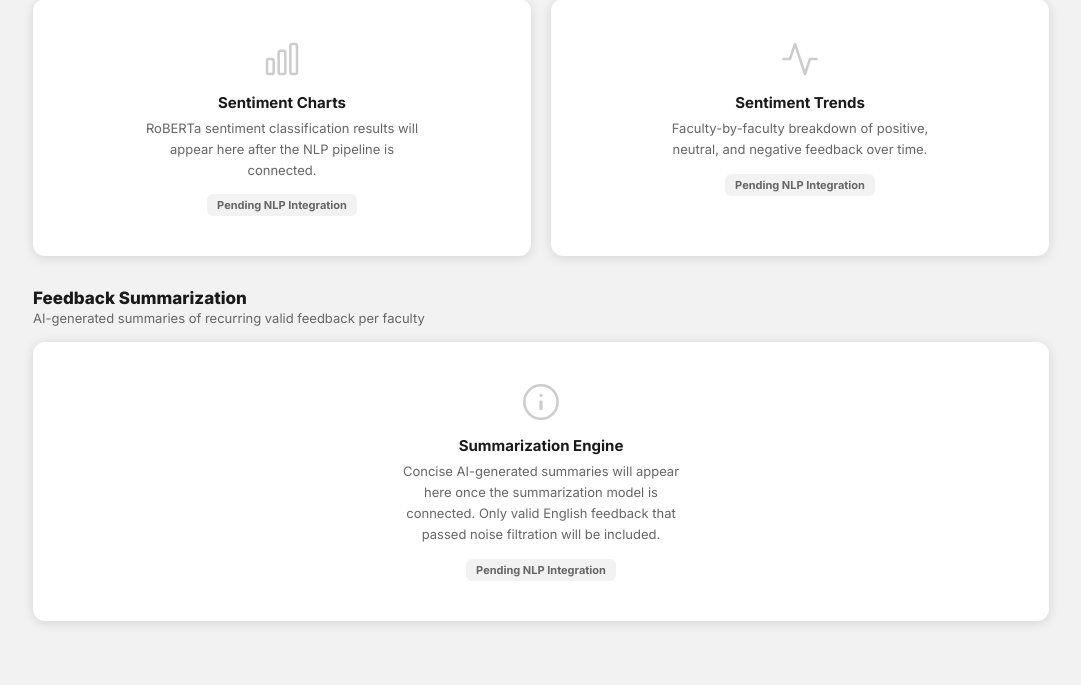
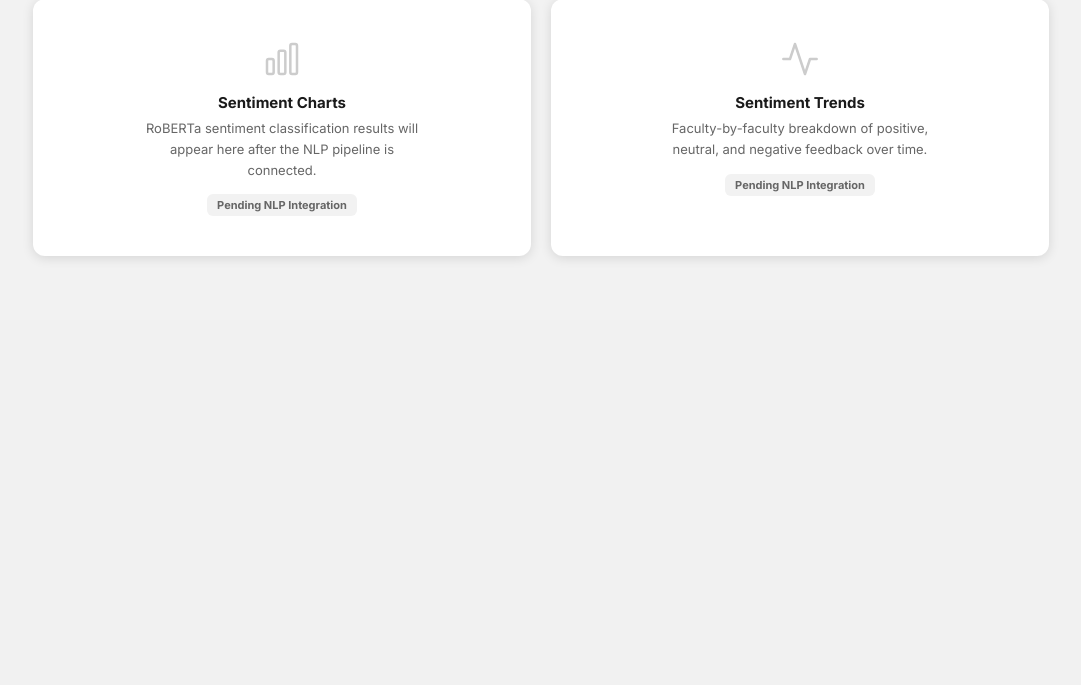
Before and after one commit to jeydiislabon/SENSE-UI-test, a Flask app: template templates/admin_dashboard.html in a window 1280 px wide. Shown: the part 912-1597 px from the top of the page, without its empty margins (199-1280 px from the left). After the commit the page ends 1171 px from the top, so only its background shows below. Run offline with Flask 3, Linux system fonts and the light colour scheme; the template is opened without the code that fills it, so the values that code supplies are empty.

Commit message:
fix: remove summarization section, add PDF download to faculty page, fix login logo

```diff
--- a/templates/admin_dashboard.html
+++ b/templates/admin_dashboard.html
@@ -392,27 +392,6 @@
         </div>
       </div>
 
-      <!-- Feedback Summarization -->
-      <div class="section-block">
-        <div class="section-header">
-          <div>
-            <div class="section-title">Feedback Summarization</div>
-            <div class="section-desc">AI-generated summaries of recurring valid feedback per faculty</div>
-          </div>
-        </div>
-        <div class="pending-card">
-          <div class="pending-card-icon">
-            <svg width="40" height="40" viewBox="0 0 24 24" fill="none">
-              <path d="M12 2a10 10 0 1 1 0 20A10 10 0 0 1 12 2z" stroke="currentColor" stroke-width="1.5"/>
-              <path d="M12 16v-4M12 8h.01" stroke="currentColor" stroke-width="2" stroke-linecap="round"/>
-            </svg>
-          </div>
-          <div class="pending-card-title">Summarization Engine</div>
-          <div class="pending-card-text">Concise AI-generated summaries will appear here once the summarization model is connected. Only valid English feedback that passed noise filtration will be included.</div>
-          <span class="pending-card-badge">Pending NLP Integration</span>
-        </div>
-      </div>
-
     </div>
   </div>
 </div>
--- a/templates/login.html
+++ b/templates/login.html
@@ -137,8 +137,10 @@
 
     <!-- Left -->
     <div class="login-left">
-      <img src="/static/LOGO_AND_NAME.png" alt="SENSE Student Portal"
-           style="max-width:260px; height:auto; margin-bottom:32px;" />
+      <div style="display:flex; justify-content:center; margin-bottom:36px;">
+        <img src="/static/LOGO_AND_NAME.png" alt="SENSE Student Portal"
+             style="width:100%; max-width:320px; height:auto;" />
+      </div>
       <h1>Every feedback<br>shapes better<br>education.</h1>
       <p style="margin-top:12px;">Sentiment Faculty Evaluation Analysis System.<br>Safe, anonymous, and constructive.</p>
     </div>
```
Also changed, not shown: templates/faculty.html (+24 -1 lines).
